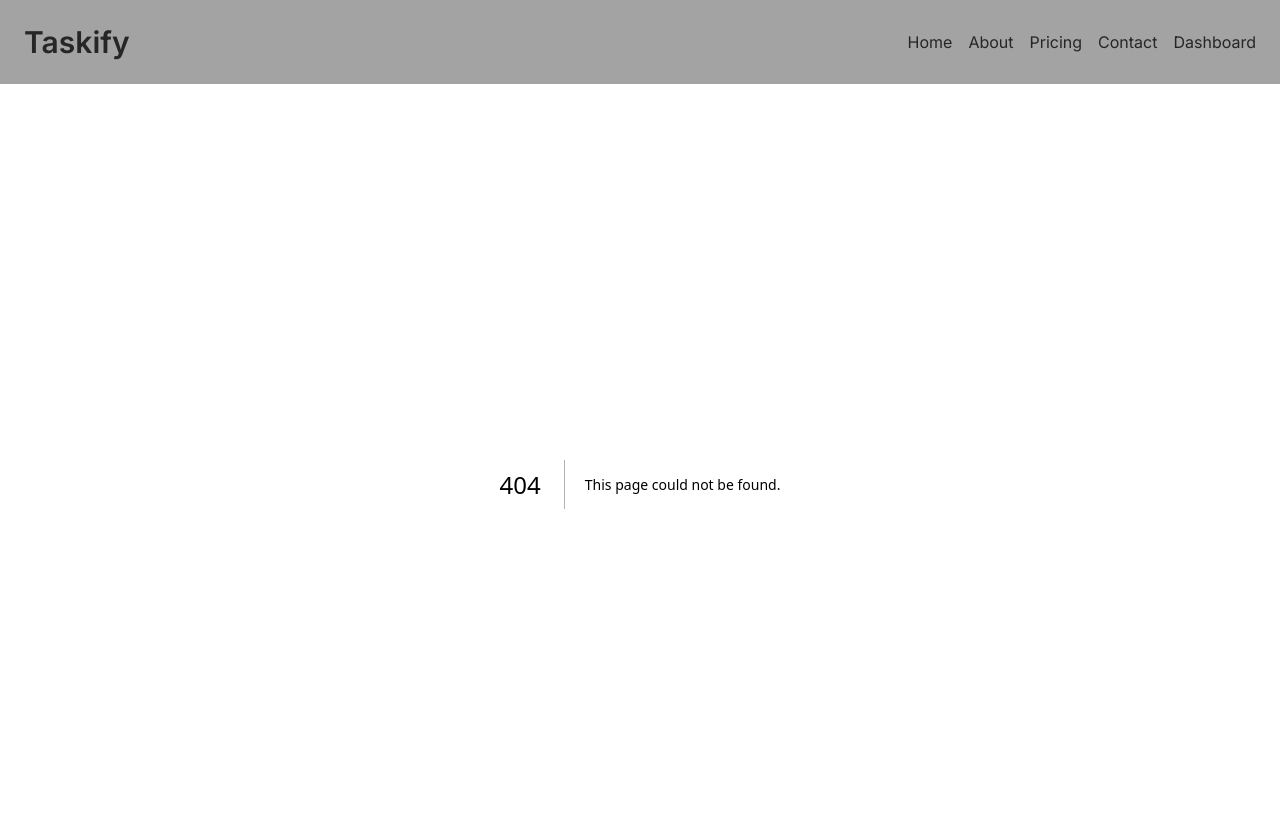
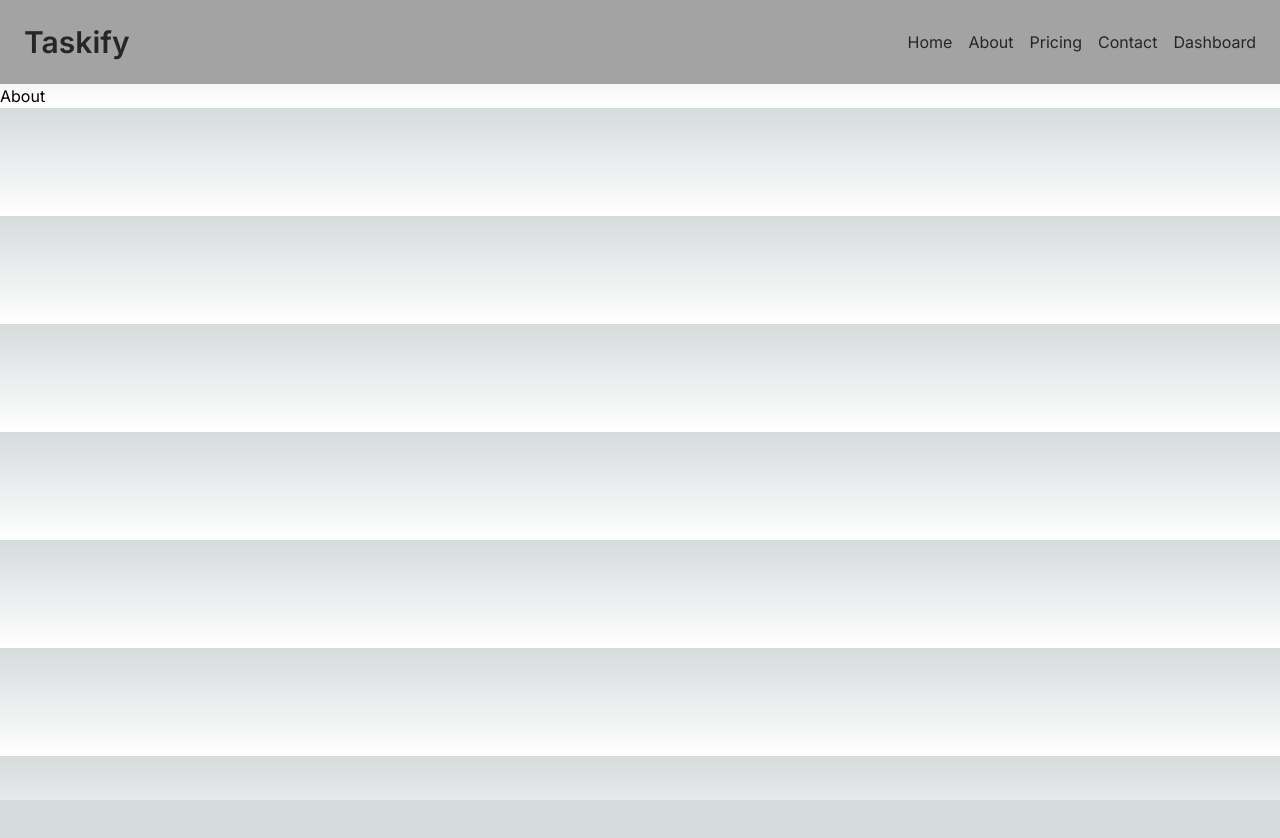
Before and after one commit to AlastiSolutions/taskify, a Next.js app: page /about in a window 1280 px wide. Before the commit this address had no page. Shown: the top 838 px of the page. After the commit the page ends 800 px from the top, so only its background shows below. Built offline with nearby package versions, Linux system fonts and the light colour scheme.

Commit message:
Create page.tsx
created starting point for About Page

```diff
--- /dev/null
+++ b/app/about/page.tsx
@@ -0,0 +1,10 @@
+import Navbar from "@/components/ui/Navbar";
+
+export default function About() {
+  return (
+    <>
+      {/* <Navbar /> */}
+      <h1>About</h1>
+    </>
+  );
+}
```
